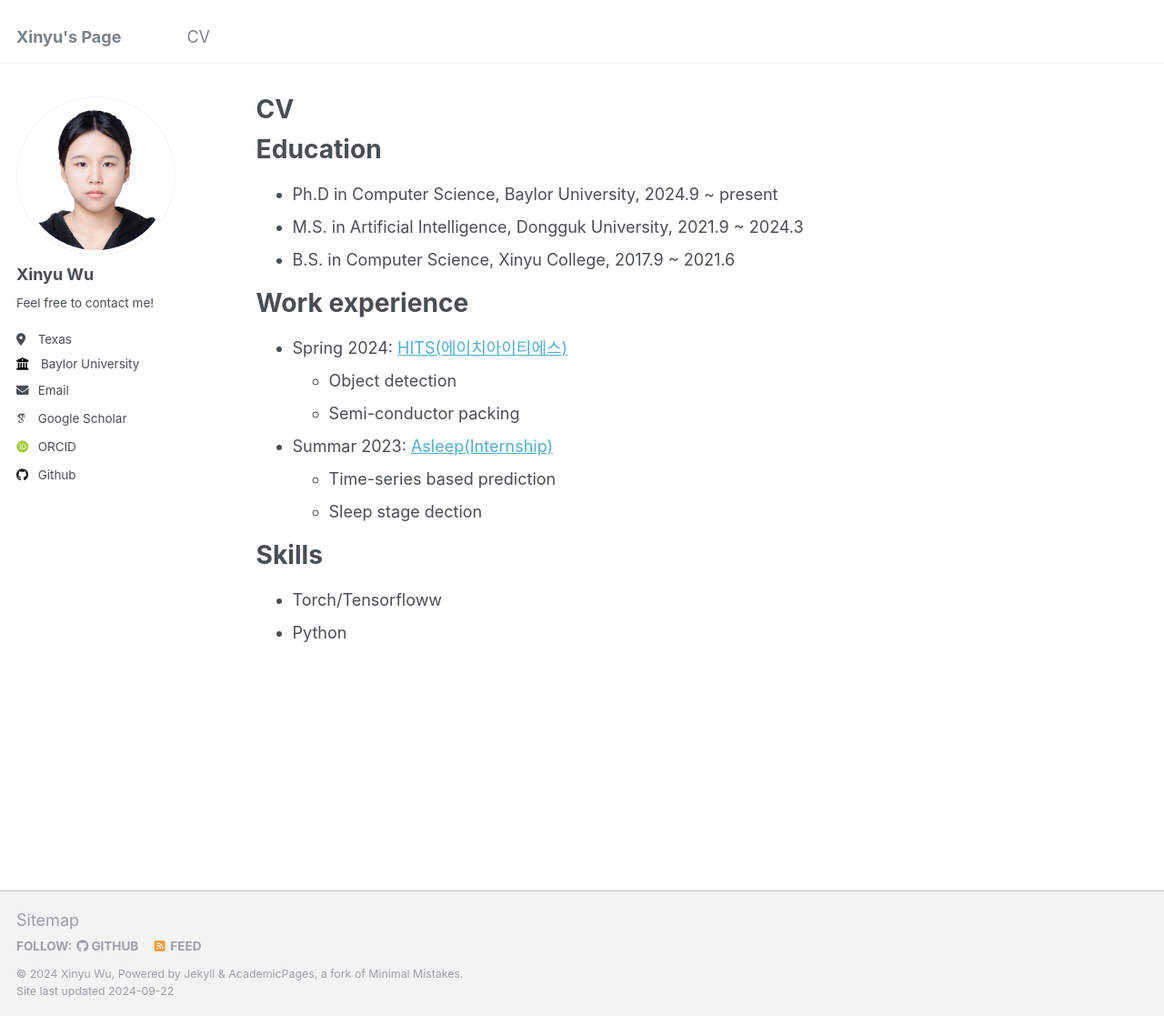
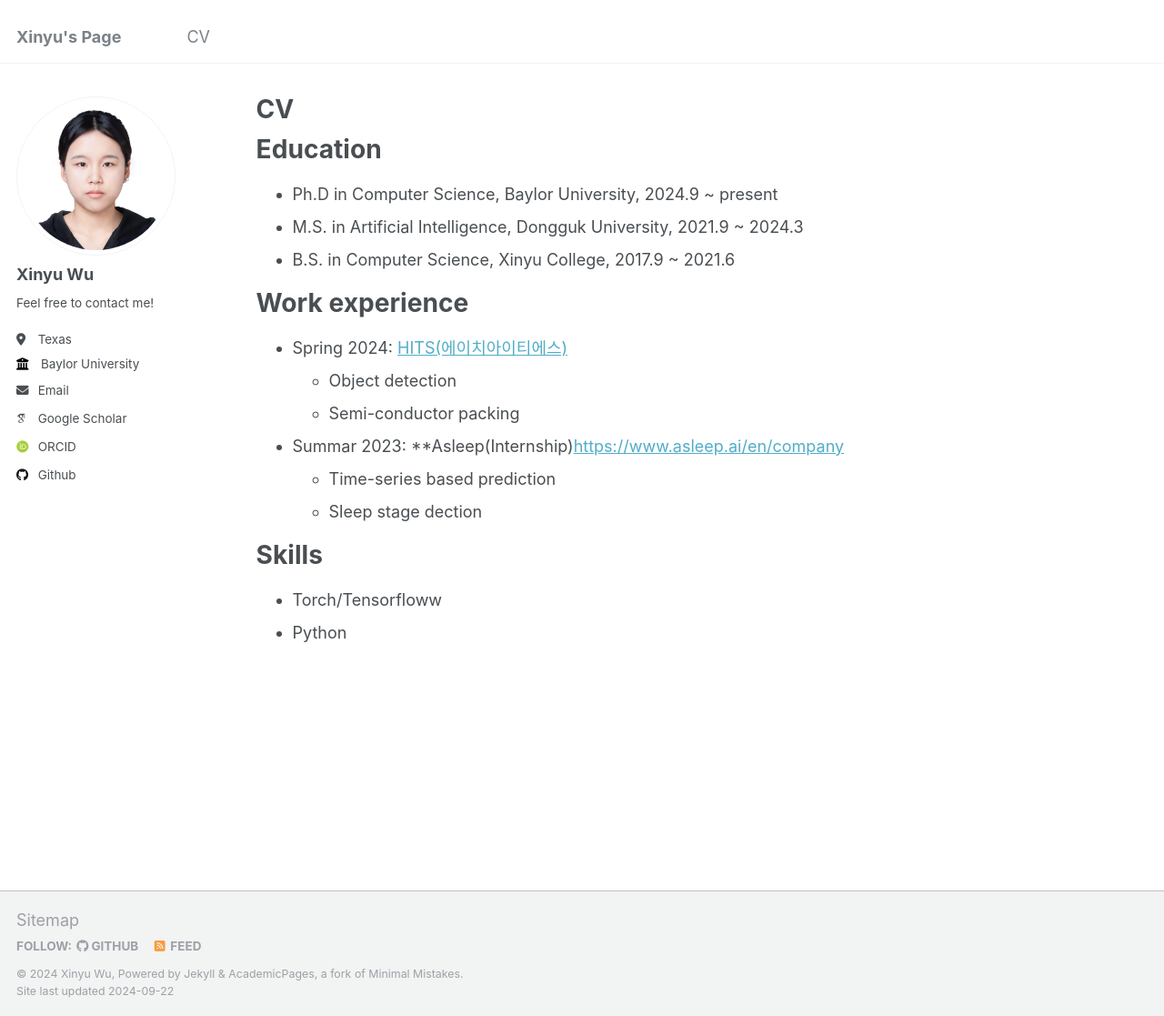
Before and after one commit to wuxinyu519/wuxinyu519.github.io, a Jekyll site: the page built from _pages/cv.md, in a window 1280 px wide and 1117 px high. Shown: the whole window at 91% size. Built offline with Jekyll 4.4.1, drawn with Linux system fonts in a browser that asks for light colours; some web fonts are replaced; some of the changed lines change nothing that is shown.

```diff
--- a/_pages/cv.md
+++ b/_pages/cv.md
@@ -22,7 +22,7 @@
   * Semi-conductor packing
   <!-- * <ul http://highimage.co.kr/ > -->
 
-* Summar 2023: <a href="{https://www.asleep.ai/en/company ">Asleep(Internship)</a>
+* Summar 2023: **Asleep(Internship)<https://www.asleep.ai/en/company >
   * Time-series based prediction
   * Sleep stage dection
 
```
